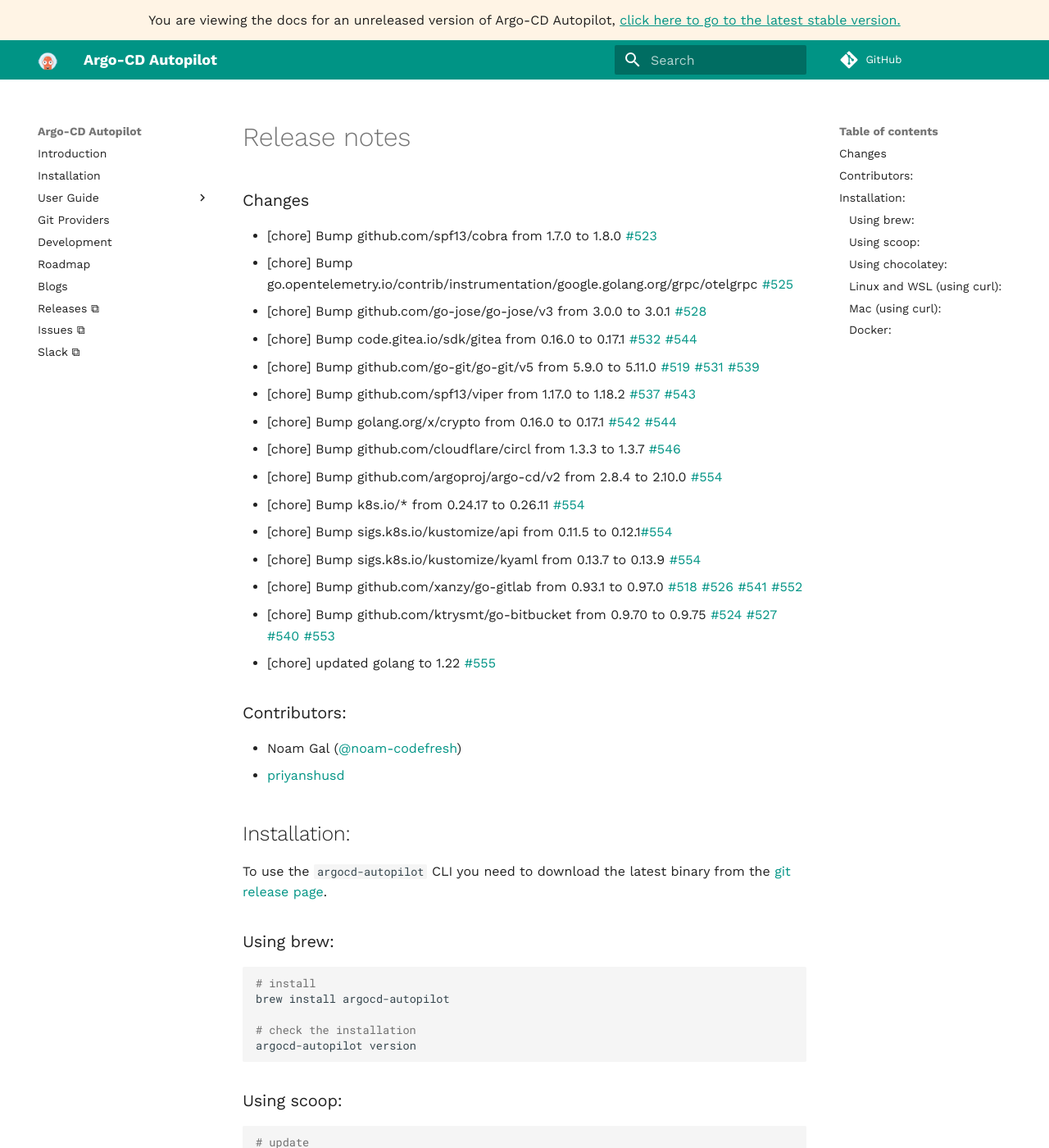
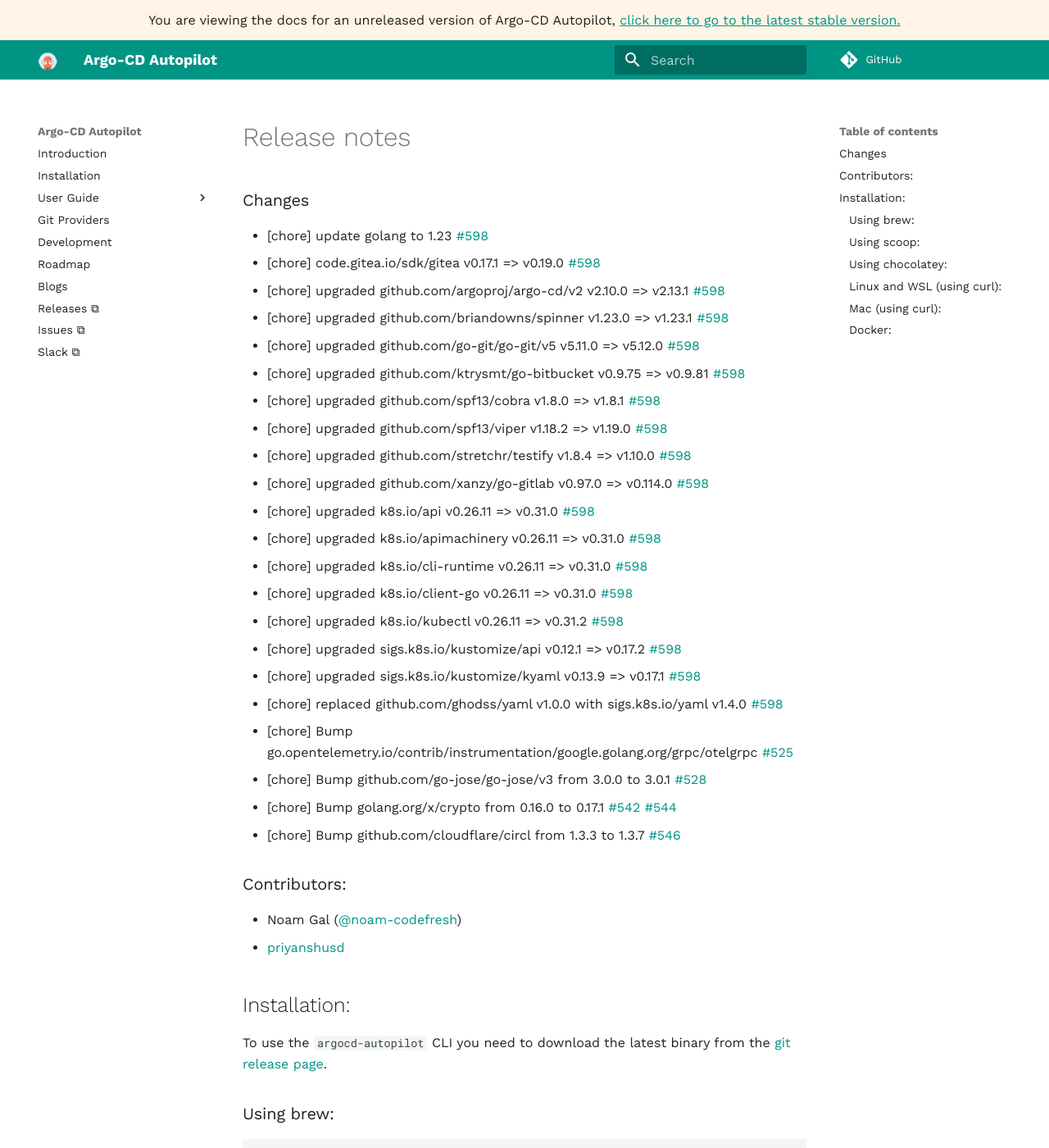
Before and after one commit to argoproj-labs/argocd-autopilot, an MkDocs documentation site: the page built from docs/releases/release_notes.md, in a window 1280 px wide and 1400 px high. Shown: the whole window at 82% size. Built offline with MkDocs 1.6.1 and Material for MkDocs 9.7.7, drawn with Linux system fonts in a browser that asks for light colours; comment, search, counter and statistics services are not loaded.

```diff
--- a/docs/releases/release_notes.md
+++ b/docs/releases/release_notes.md
@@ -1,20 +1,27 @@
 ### Changes
 
-- [chore] Bump github.com/spf13/cobra from 1.7.0 to 1.8.0 [#523](https://github.com/argoproj-labs/argocd-autopilot/pull/523)
+- [chore] update golang to 1.23 [#598](https://github.com/argoproj-labs/argocd-autopilot/pull/598)
+- [chore] code.gitea.io/sdk/gitea v0.17.1 => v0.19.0 [#598](https://github.com/argoproj-labs/argocd-autopilot/pull/598)
+- [chore] upgraded github.com/argoproj/argo-cd/v2 v2.10.0 => v2.13.1 [#598](https://github.com/argoproj-labs/argocd-autopilot/pull/598)
+- [chore] upgraded github.com/briandowns/spinner v1.23.0 => v1.23.1 [#598](https://github.com/argoproj-labs/argocd-autopilot/pull/598)
+- [chore] upgraded github.com/go-git/go-git/v5 v5.11.0 => v5.12.0 [#598](https://github.com/argoproj-labs/argocd-autopilot/pull/598)
+- [chore] upgraded github.com/ktrysmt/go-bitbucket v0.9.75 => v0.9.81 [#598](https://github.com/argoproj-labs/argocd-autopilot/pull/598)
+- [chore] upgraded github.com/spf13/cobra v1.8.0 => v1.8.1 [#598](https://github.com/argoproj-labs/argocd-autopilot/pull/598)
+- [chore] upgraded github.com/spf13/viper v1.18.2 => v1.19.0 [#598](https://github.com/argoproj-labs/argocd-autopilot/pull/598)
+- [chore] upgraded github.com/stretchr/testify v1.8.4 => v1.10.0 [#598](https://github.com/argoproj-labs/argocd-autopilot/pull/598)
+- [chore] upgraded github.com/xanzy/go-gitlab v0.97.0 => v0.114.0 [#598](https://github.com/argoproj-labs/argocd-autopilot/pull/598)
+- [chore] upgraded k8s.io/api v0.26.11 => v0.31.0 [#598](https://github.com/argoproj-labs/argocd-autopilot/pull/598)
+- [chore] upgraded k8s.io/apimachinery v0.26.11 => v0.31.0 [#598](https://github.com/argoproj-labs/argocd-autopilot/pull/598)
+- [chore] upgraded k8s.io/cli-runtime v0.26.11 => v0.31.0 [#598](https://github.com/argoproj-labs/argocd-autopilot/pull/598)
+- [chore] upgraded k8s.io/client-go v0.26.11 => v0.31.0 [#598](https://github.com/argoproj-labs/argocd-autopilot/pull/598)
+- [chore] upgraded k8s.io/kubectl v0.26.11 => v0.31.2 [#598](https://github.com/argoproj-labs/argocd-autopilot/pull/598)
+- [chore] upgraded sigs.k8s.io/kustomize/api v0.12.1 => v0.17.2 [#598](https://github.com/argoproj-labs/argocd-autopilot/pull/598)
+- [chore] upgraded sigs.k8s.io/kustomize/kyaml v0.13.9 => v0.17.1 [#598](https://github.com/argoproj-labs/argocd-autopilot/pull/598)
+- [chore] replaced github.com/ghodss/yaml v1.0.0 with sigs.k8s.io/yaml v1.4.0 [#598](https://github.com/argoproj-labs/argocd-autopilot/pull/598)
 - [chore] Bump go.opentelemetry.io/contrib/instrumentation/google.golang.org/grpc/otelgrpc [#525](https://github.com/argoproj-labs/argocd-autopilot/pull/525)
 - [chore] Bump github.com/go-jose/go-jose/v3 from 3.0.0 to 3.0.1 [#528](https://github.com/argoproj-labs/argocd-autopilot/pull/528)
-- [chore] Bump code.gitea.io/sdk/gitea from 0.16.0 to 0.17.1 [#532](https://github.com/argoproj-labs/argocd-autopilot/pull/532) [#544](https://github.com/argoproj-labs/argocd-autopilot/pull/544)
-- [chore] Bump github.com/go-git/go-git/v5 from 5.9.0 to 5.11.0 [#519](https://github.com/argoproj-labs/argocd-autopilot/pull/519) [#531](https://github.com/argoproj-labs/argocd-autopilot/pull/531) [#539](https://github.com/argoproj-labs/argocd-autopilot/pull/539)
-- [chore] Bump github.com/spf13/viper from 1.17.0 to 1.18.2 [#537](https://github.com/argoproj-labs/argocd-autopilot/pull/537) [#543](https://github.com/argoproj-labs/argocd-autopilot/pull/543)
 - [chore] Bump golang.org/x/crypto from 0.16.0 to 0.17.1 [#542](https://github.com/argoproj-labs/argocd-autopilot/pull/542) [#544](https://github.com/argoproj-labs/argocd-autopilot/pull/544)
 - [chore] Bump github.com/cloudflare/circl from 1.3.3 to 1.3.7 [#546](https://github.com/argoproj-labs/argocd-autopilot/pull/546)
-- [chore] Bump github.com/argoproj/argo-cd/v2 from 2.8.4 to 2.10.0 [#554](https://github.com/argoproj-labs/argocd-autopilot/pull/554)
-- [chore] Bump k8s.io/* from 0.24.17 to 0.26.11 [#554](https://github.com/argoproj-labs/argocd-autopilot/pull/554)
-- [chore] Bump sigs.k8s.io/kustomize/api from 0.11.5 to 0.12.1[#554](https://github.com/argoproj-labs/argocd-autopilot/pull/554)
-- [chore] Bump sigs.k8s.io/kustomize/kyaml from 0.13.7 to 0.13.9 [#554](https://github.com/argoproj-labs/argocd-autopilot/pull/554)
-- [chore] Bump github.com/xanzy/go-gitlab from 0.93.1 to 0.97.0 [#518](https://github.com/argoproj-labs/argocd-autopilot/pull/518) [#526](https://github.com/argoproj-labs/argocd-autopilot/pull/526) [#541](https://github.com/argoproj-labs/argocd-autopilot/pull/541) [#552](https://github.com/argoproj-labs/argocd-autopilot/pull/552)
-- [chore] Bump github.com/ktrysmt/go-bitbucket from 0.9.70 to 0.9.75 [#524](https://github.com/argoproj-labs/argocd-autopilot/pull/524) [#527](https://github.com/argoproj-labs/argocd-autopilot/pull/527) [#540](https://github.com/argoproj-labs/argocd-autopilot/pull/540) [#553](https://github.com/argoproj-labs/argocd-autopilot/pull/553)
-- [chore] updated golang to 1.22 [#555](https://github.com/argoproj-labs/argocd-autopilot/pull/555)
 
 ### Contributors:
 
```
Also changed, not shown: CHANGELOG.md (+18 -11 lines).
